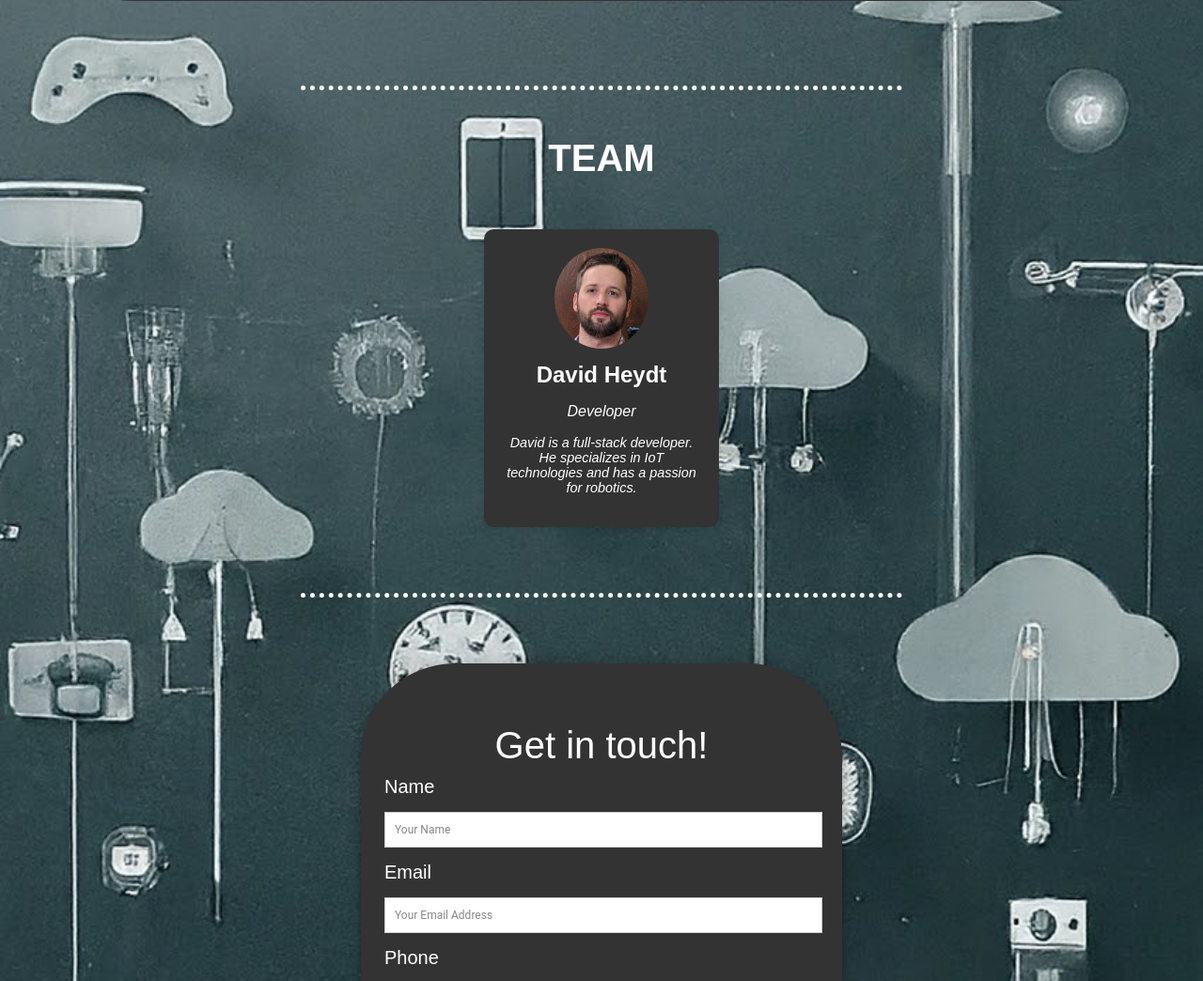
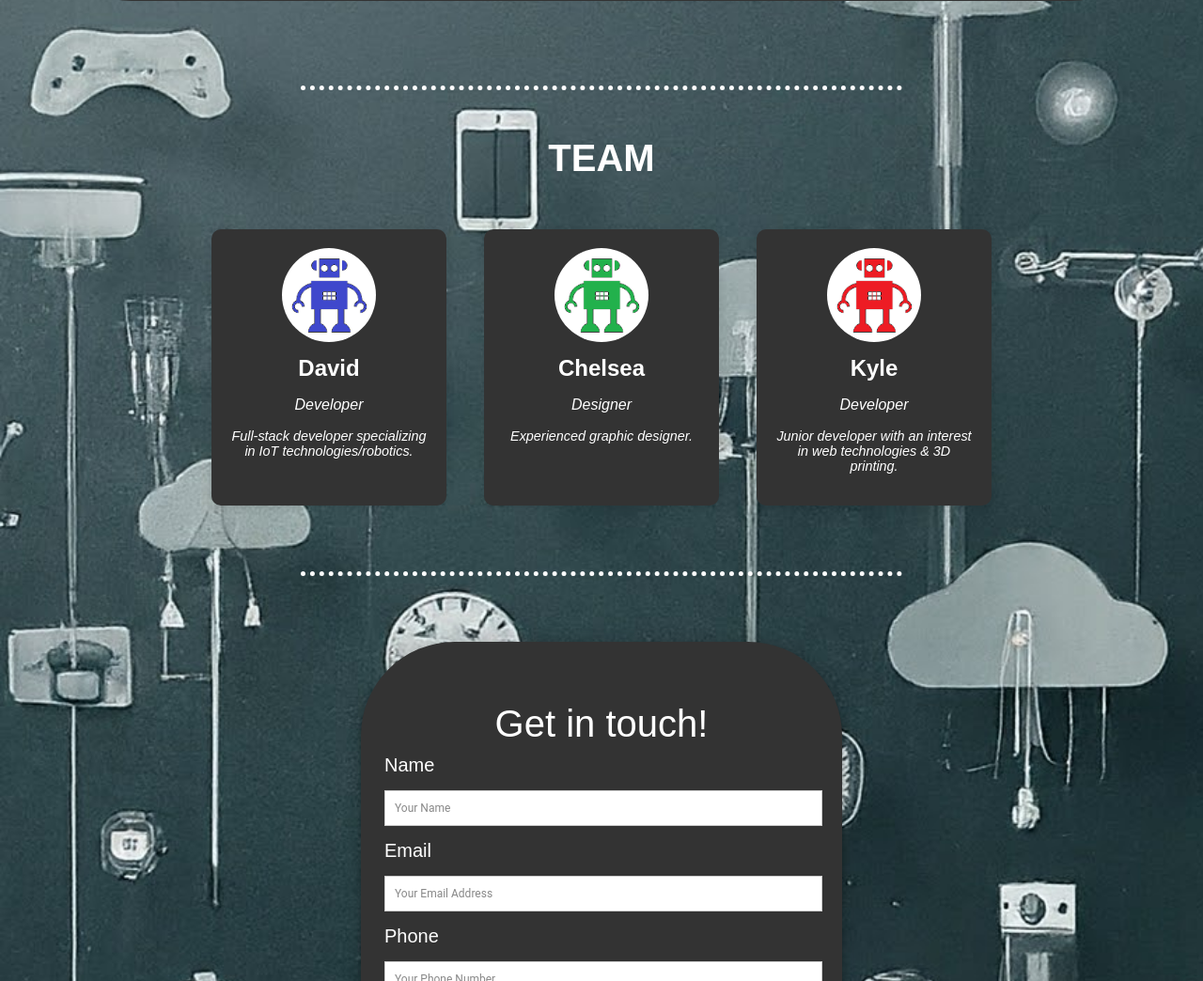
Before and after one commit to AnythingIoT/AnythingIoT.github.io, a plain HTML site: page index.html in a window 1280 px wide. Shown: the part 724-1768 px from the top of the page at 94% size. Drawn offline with nearby package versions, Linux system fonts and the light colour scheme.

Commit message:
added images

```diff
--- a/index.html
+++ b/index.html
@@ -41,11 +41,27 @@
         <h1>TEAM</h1>
         <div class="team">
             <div class="team-member" id="member1">
-                <img src="resources/images/photo_2024-09-09_02-24-09.jpg" alt="Member 1">
-                <h2>David Heydt</h2>
+                <img src="resources/images/anything-iot-favicon-blue.png" alt="Member 1">
+                <h2>David</h2>
                 <p>Developer</p>
                 <div class="more-info" id="info-member1">
-                    <p>David is a full-stack developer. He specializes in IoT technologies and has a passion for robotics.</p>
+                    <p>Full-stack developer specializing in IoT technologies/robotics.</p>
+                </div>
+            </div>
+            <div class="team-member" id="member2">
+                <img src="resources/images/anything-iot-favicon-green.png" alt="Member 2">
+                <h2>Chelsea</h2>
+                <p>Designer</p>
+                <div class="more-info" id="info-member2">
+                    <p>Experienced graphic designer.</p>
+                </div>
+            </div>
+            <div class="team-member" id="member3">
+                <img src="resources/images/anything-iot-favicon-red.png" alt="Member 3">
+                <h2>Kyle</h2>
+                <p>Developer</p>
+                <div class="more-info" id="info-member3">
+                    <p>Junior developer with an interest in web technologies & 3D printing.</p>
                 </div>
             </div>
         </div>
```
Also changed, not shown: resources/images/anything-iot-favicon-blue.png (added), resources/images/anything-iot-favicon-green.png (added), resources/images/anything-iot-favicon-pink.png (added), resources/images/anything-iot-favicon-purple.png (added), resources/images/anything-iot-favicon-red.png (added).
